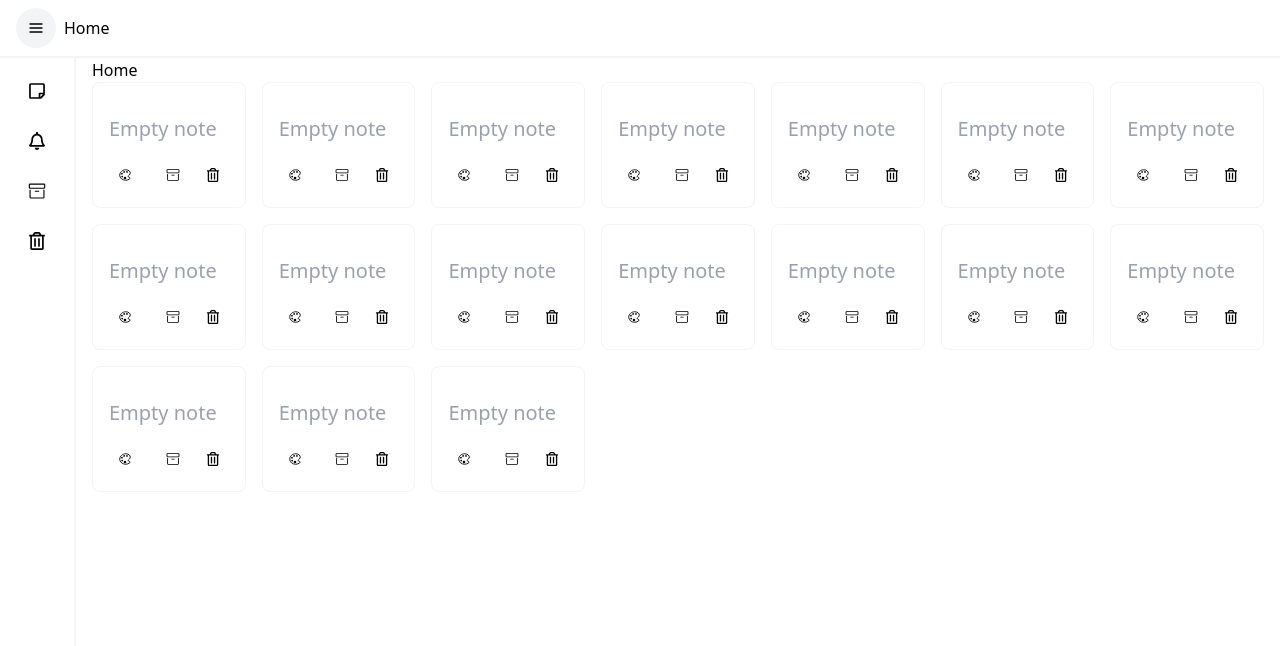
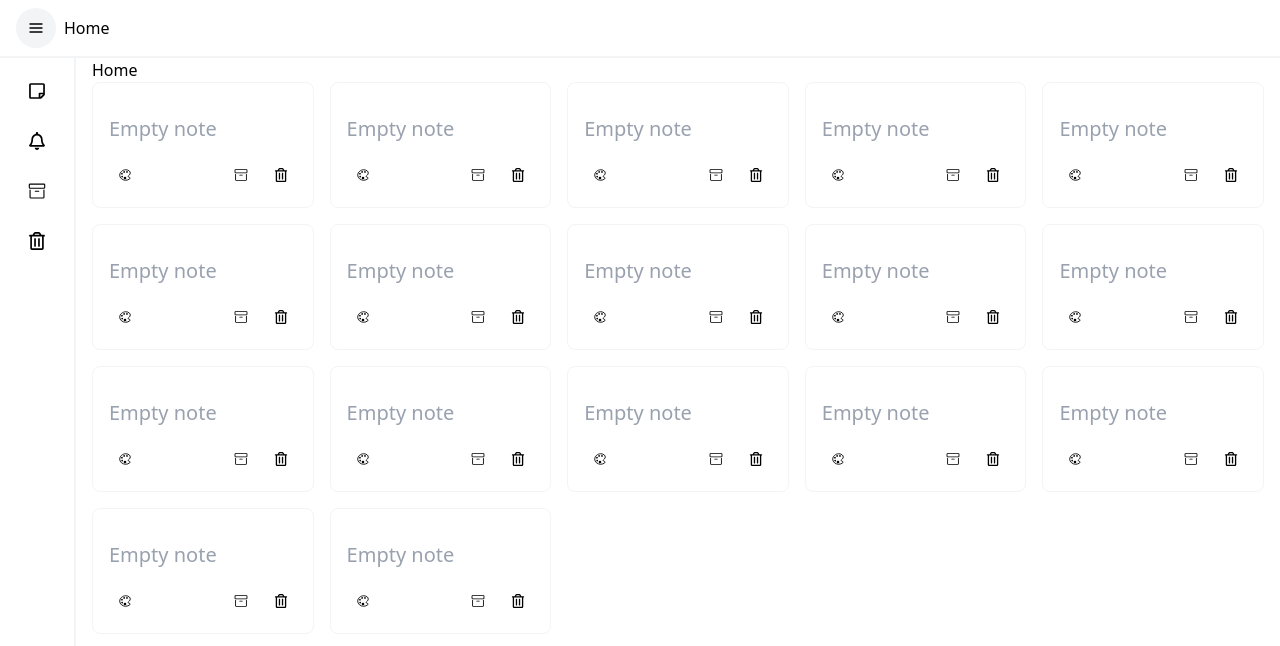
Before and after one commit to nickAndrey/todo-app, a React (Vite) app: page / in a window 1280 px wide. Shown: the top 646 px of the page. Built offline with nearby package versions, Linux system fonts and the light colour scheme.

Commit message:
Add modal component fixes

```diff
--- a/src/components/UI/Modal/Modal.tsx
+++ b/src/components/UI/Modal/Modal.tsx
@@ -1,28 +1,54 @@
-import { FC } from 'react';
+import { FC, ReactNode } from 'react';
+import { IoClose } from 'react-icons/io5';
 import { tv } from 'tailwind-variants';
+import { Button } from '..';
 
 type ModalProps = {
+  children: ReactNode;
+  size?: 'xs' | 'sm' | 'md' | 'lg';
   onClose?: () => void;
 };
 
-const Modal: FC<ModalProps> = ({ onClose }) => {
+const Modal: FC<ModalProps> = ({ onClose, size = 'md', children }) => {
   const dialogStyles = tv({
     slots: {
-      wrapper: 'fixed inset-0 z-50 flex items-center justify-center transition-all duration-200',
-      backdrop: 'absolute -inset-20 bg-black/10',
-      content: 'relative bg-white rounded-xl shadow-xl p-6 z-10 max-w-md w-full',
+      wrapper: `fixed inset-0 z-50 flex items-center justify-center transition-all duration-200`,
+      backdrop: `absolute -inset-20 bg-black/10`,
+      content: `relative bg-white rounded-xl shadow-xl flex flex-col p-6 z-10 w-full min-h-[100px]`,
+      generalCloseBtn: `absolute top-2.5 right-2.5 bg-transparent`,
+      generalCloseBtnIcon: `w-4 h-4`,
+    },
+    variants: {
+      size: {
+        xs: {
+          content: 'max-w-xs',
+        },
+        sm: {
+          content: 'max-w-sm',
+        },
+        md: {
+          content: 'max-w-md',
+        },
+        lg: {
+          content: 'max-w-lg',
+        },
+      },
     },
   });
 
-  const { wrapper, backdrop, content } = dialogStyles();
+  const { wrapper, backdrop, content, generalCloseBtn, generalCloseBtnIcon } = dialogStyles({
+    size,
+  });
 
   return (
     <div id="customModal" className={wrapper()}>
-      <div className={backdrop()} onClick={onClose}></div>
+      <div className={backdrop()} onClick={onClose} />
 
       <div className={content()}>
-        Content here
-        <button onClick={onClose}>Close</button>
+        <Button variant="round" size="sm" onClick={onClose} className={generalCloseBtn()}>
+          <IoClose className={generalCloseBtnIcon()} />
+        </Button>
+        {children}
       </div>
     </div>
   );
--- a/src/pages/Home/Home.tsx
+++ b/src/pages/Home/Home.tsx
@@ -1,9 +1,14 @@
 import { Card, Modal } from '@/components/UI';
 import { FC, useState } from 'react';
+import Markdown from 'react-markdown';
+import remarkGfm from 'remark-gfm';
 import { splitByColumns } from './utils/splitByColumns';
 
 const Home: FC = () => {
-  const [isDialogOpen, setIsDialogOpen] = useState(false);
+  const [editNoteDialog, setEditNoteDialog] = useState({
+    isOpened: false,
+    note: '',
+  });
 
   const columns = splitByColumns(
     [
@@ -25,14 +30,14 @@ const Home: FC = () => {
       { key: '', content: '' },
       { key: '', content: '' },
     ],
-    7
+    5
   );
 
   return (
     <div>
       <h4>Home</h4>
 
-      <div className="grid grid-cols-1 sm:grid-cols-2 md:grid-cols-3 lg:grid-cols-7 gap-4 items-start">
+      <div className="grid grid-cols-1 sm:grid-cols-2 md:grid-cols-3 lg:grid-cols-5 gap-4 items-start">
         {columns.map((column, columnIndex) => (
           <div className="grid gap-4 items-start" key={columnIndex}>
             {column.map((item, itemIndex) => (
@@ -40,14 +45,24 @@ const Home: FC = () => {
                 title={item.key as string}
                 content={item.content as string}
                 key={itemIndex}
-                onEditNote={() => setIsDialogOpen(true)}
+                onEditNote={() =>
+                  setEditNoteDialog((prev) => ({
+                    ...prev,
+                    isOpened: true,
+                    note: `#### test`,
+                  }))
+                }
               />
             ))}
           </div>
         ))}
       </div>
 
-      {isDialogOpen && <Modal onClose={() => setIsDialogOpen(false)} />}
+      {editNoteDialog.isOpened && (
+        <Modal onClose={() => setEditNoteDialog((prev) => ({ ...prev, isOpened: false }))}>
+          <Markdown remarkPlugins={[remarkGfm]}>{editNoteDialog.note as string}</Markdown>
+        </Modal>
+      )}
     </div>
   );
 };
```
